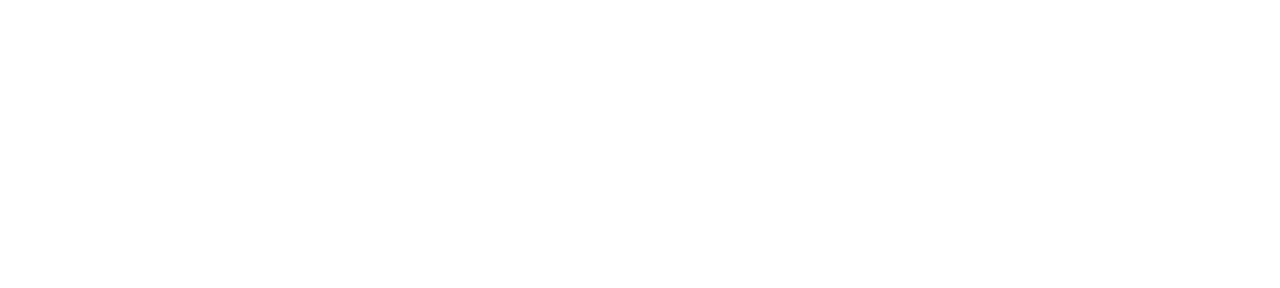
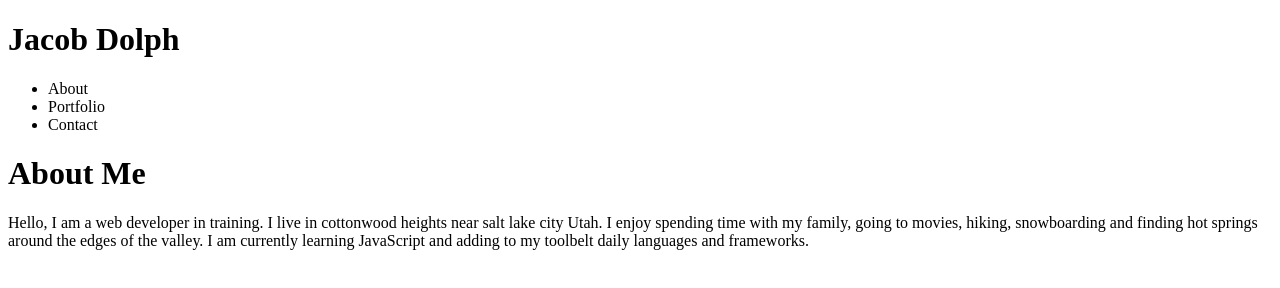
Before and after one commit to jacobdolph/Portfolio, a plain HTML site: page index.html in a window 1280 px wide. Drawn offline with Linux system fonts and the light colour scheme.

Commit message:
updated index with an about me section

```diff
--- a/index.html
+++ b/index.html
@@ -1 +1,20 @@
-<!doctype html>
+<!DOCTYPE html>
+<html lang=en>
+    <head>
+        <meta charset="UTF-8">
+        <title>Jacob Dolph</title>
+    </head>
+    <body>
+        <header>
+            <h1>
+                Jacob Dolph
+            </h1>
+            <ul>
+                <li>About</li>
+                <li>Portfolio</li>
+                <li>Contact</li>
+            </ul>
+        </header>
+        <h1>About Me</h1>
+        <p>Hello, I am a web developer in training. I live in cottonwood heights near salt lake city Utah. I enjoy spending time with my family, going to movies, hiking, snowboarding and finding hot springs around the edges of the valley. I am currently learning JavaScript and adding to my toolbelt daily languages and frameworks.</p>
+    </body>
```
